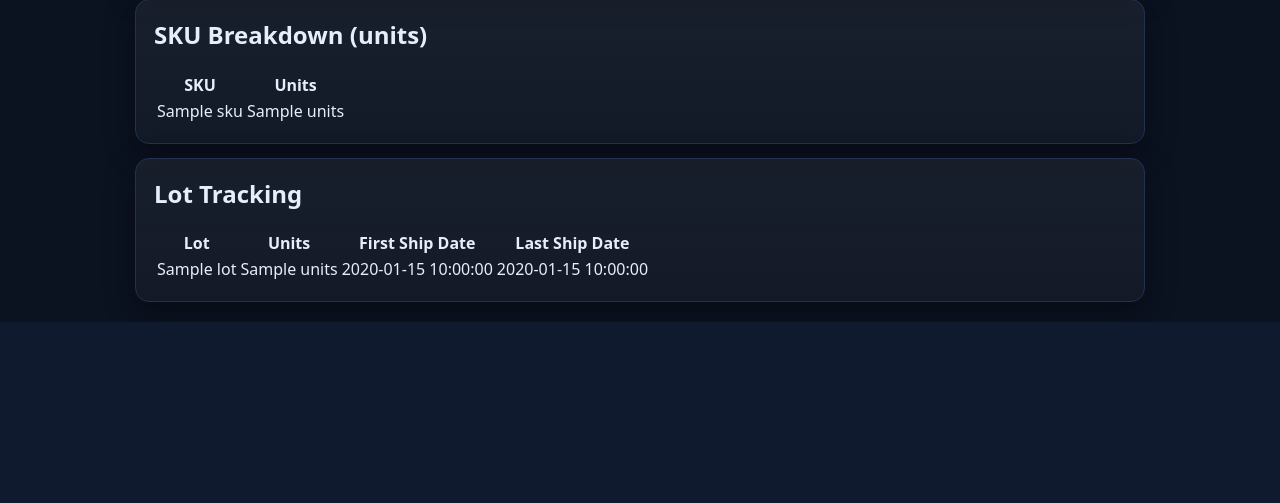
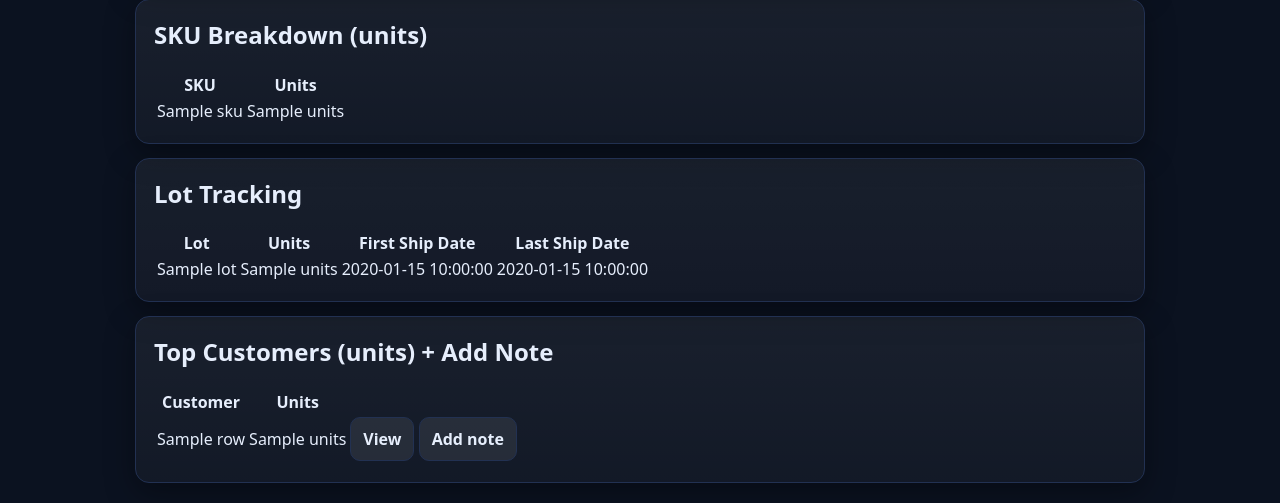
Before and after one commit to Ethan-Rao/SilqeQMS, a Flask app: template app/eqms/templates/admin/sales_dashboard/index.html in a window 1280 px wide. Shown: the part 581-1084 px from the top of the page. Before the commit the page ends 903 px from the top, so only its background shows below. Run offline with Flask 3, Linux system fonts and the light colour scheme; the template is opened without the code that fills it: most values are stand-ins (such as "Sample title", 1, 10 or a date in 2020); some libraries are stand-ins or nearby versions.

Commit message:
Add Sales Dashboard links for customer notes

```diff
--- a/app/eqms/templates/admin/customers/detail.html
+++ b/app/eqms/templates/admin/customers/detail.html
@@ -85,7 +85,7 @@
 
   {% if customer %}
     <div style="height: 14px;"></div>
-    <div class="card">
+    <div class="card" id="notes">
       <h2 style="margin-top:0;">Notes</h2>
       <form class="form" method="post" action="{{ url_for('customer_profiles.customer_note_add', customer_id=customer.id) }}">
         <div>
--- a/app/eqms/templates/admin/sales_dashboard/index.html
+++ b/app/eqms/templates/admin/sales_dashboard/index.html
@@ -71,4 +71,29 @@
       <p class="muted">No lot activity in the selected window.</p>
     {% endif %}
   </div>
+
+  <div style="height: 14px;"></div>
+  <div class="card">
+    <h2 style="margin-top:0;">Top Customers (units) + Add Note</h2>
+    {% if top_customers %}
+      <table class="table">
+        <thead><tr><th>Customer</th><th>Units</th><th></th></tr></thead>
+        <tbody>
+          {% for row in top_customers %}
+            <tr>
+              <td>{{ row.facility_name|e }}</td>
+              <td>{{ row.units }}</td>
+              <td style="white-space:nowrap;">
+                <a class="button button--secondary" href="{{ url_for('customer_profiles.customer_detail', customer_id=row.customer_id) }}">View</a>
+                <a class="button button--secondary" href="{{ url_for('customer_profiles.customer_detail', customer_id=row.customer_id) }}#notes">Add note</a>
+              </td>
+            </tr>
+          {% endfor %}
+        </tbody>
+      </table>
+    {% else %}
+      <p class="muted">No linked customers found in this window. (Tip: link Distribution Log entries to customers for notes.)</p>
+      <a class="button button--secondary" href="{{ url_for('customer_profiles.customers_list') }}">Go to Customers</a>
+    {% endif %}
+  </div>
 {% endblock %}
```
Also changed, not shown: app/eqms/modules/rep_traceability/service.py (+20 -0 lines).
